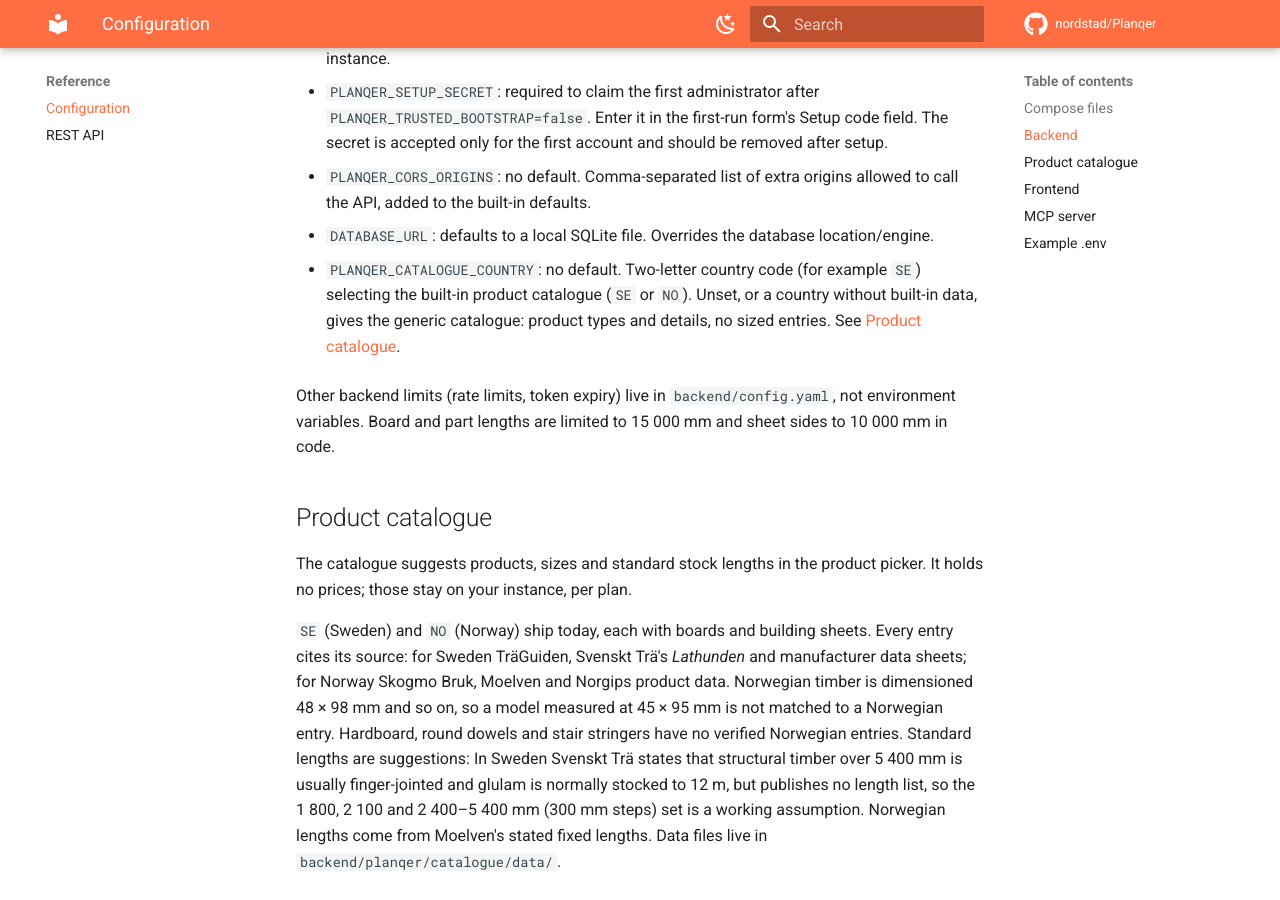
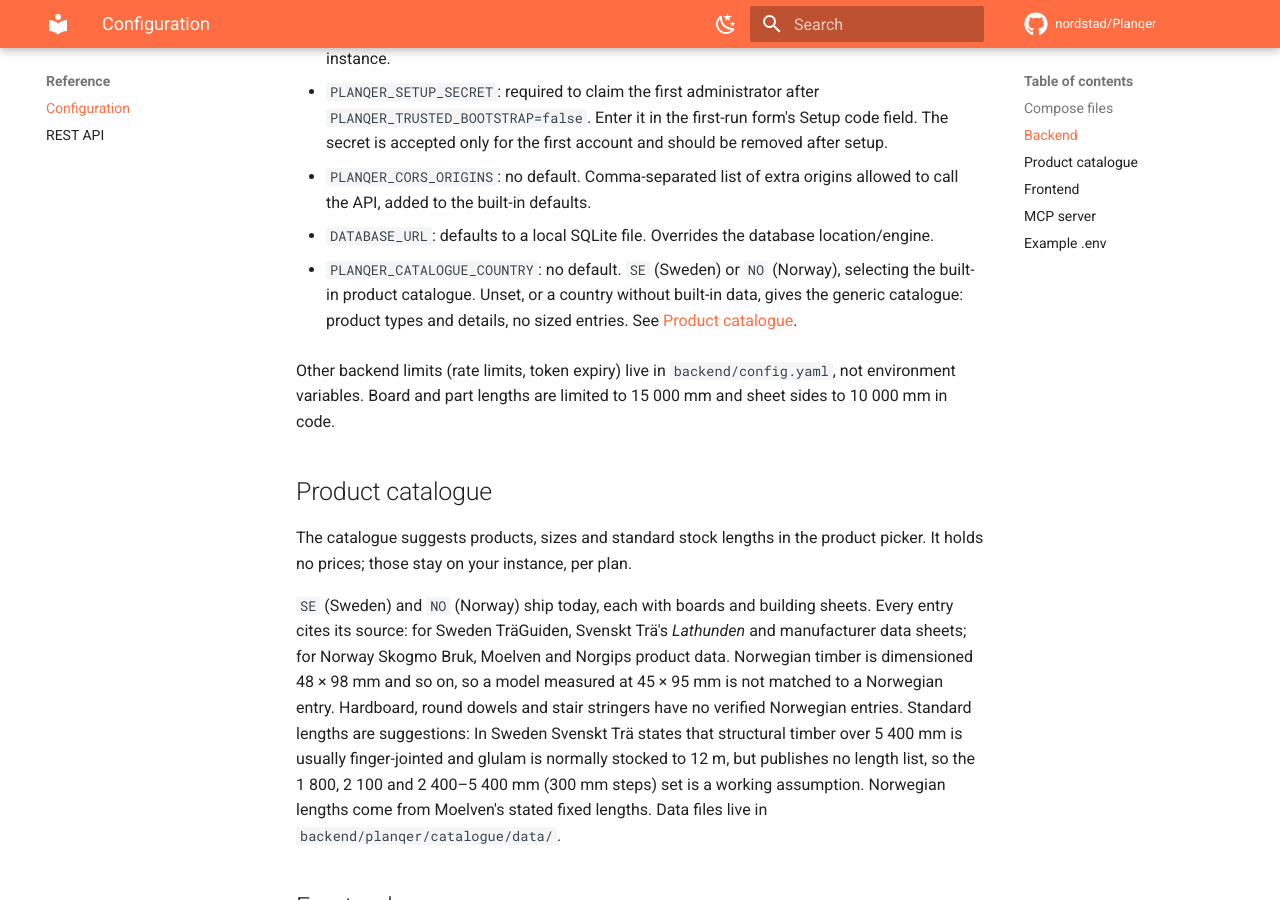
Before and after one commit to nordstad/Planqer, an MkDocs documentation site: the page built from docs/reference/configuration.md, in a window 1280 px wide and 900 px high, scrolled down 1354 px. Built offline with MkDocs 1.6.1 and Material for MkDocs 9.7.7, drawn with Linux system fonts in a browser that asks for light colours; comment, search, counter and statistics services are not loaded.

Commit message:
Docs: tidy catalogue country setting

```diff
--- a/docs/reference/configuration.md
+++ b/docs/reference/configuration.md
@@ -62,8 +62,8 @@ accounts and saved projects.
 - `DATABASE_URL`: defaults to a local SQLite file. Overrides the database
   location/engine.
 
-- `PLANQER_CATALOGUE_COUNTRY`: no default. Two-letter country code (for example
-  `SE`) selecting the built-in product catalogue (`SE` or `NO`). Unset, or a country without
+- `PLANQER_CATALOGUE_COUNTRY`: no default. `SE` (Sweden) or `NO` (Norway),
+  selecting the built-in product catalogue. Unset, or a country without
   built-in data, gives the generic catalogue: product types and details, no
   sized entries. See [Product catalogue](#product-catalogue).
 
```
